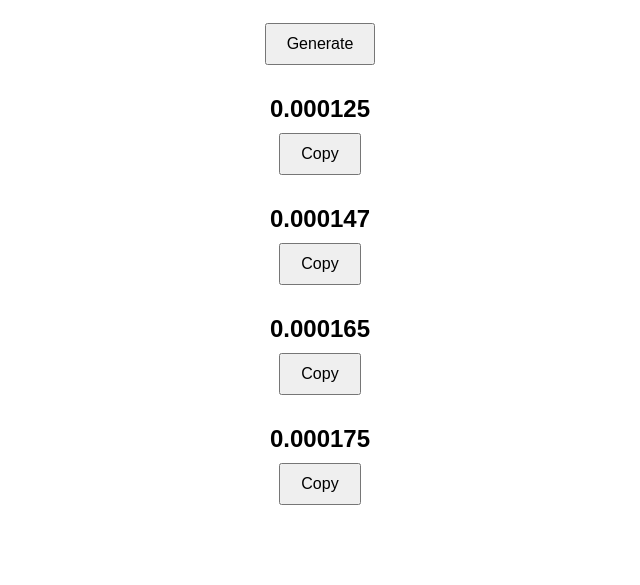
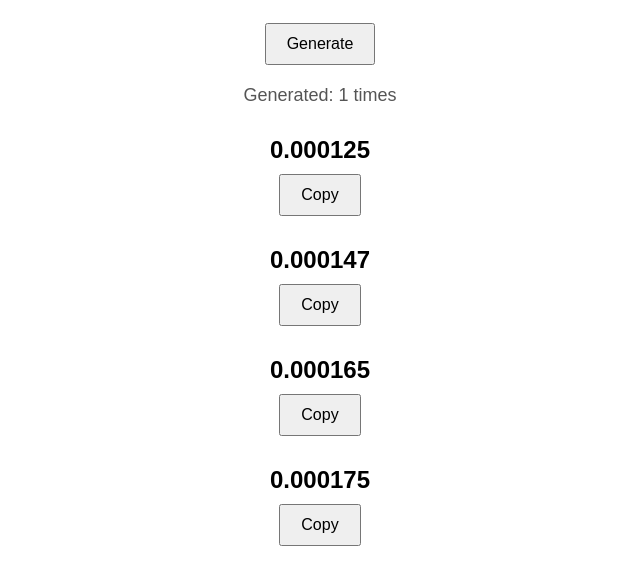
Before and after one commit to nohaha20/amount-generator, a plain HTML site: page index.html in a window 1280 px wide. Both pictures are taken after a click on the button "Generate". Shown: the part 131-716 px from the top of the page, without its empty margins (320-960 px from the left). Drawn offline with Linux system fonts and the light colour scheme.

Commit message:
Update index.html

```diff
--- a/index.html
+++ b/index.html
@@ -26,11 +26,20 @@
       font-size: 24px;
       font-weight: bold;
     }
+
+    .counter {
+      margin-top: 20px;
+      font-size: 18px;
+      color: #555;
+    }
   </style>
 </head>
 <body>
   <h1>Random Amount Generator</h1>
   <button onclick="generateAmounts()">Generate</button>
+
+  <!-- Elemen counter -->
+  <div class="counter" id="counterText">Generated: 0 times</div>
 
   <div class="result-container">
     <div class="result" id="result1">Click to generate</div>
@@ -50,26 +59,32 @@
   </div>
 
   <script>
+    let count = 0; // Inisialisasi counter
+
     function generateAmounts() {
       const min = 100;
       const max = 199;
 
       const random1 = Math.floor(Math.random() * (max - min + 1)) + min;
       const random2 = Math.floor(Math.random() * (max - min + 1)) + min;
- const random3 = Math.floor(Math.random() * (max - min + 1)) + min;
-       const random4 = Math.floor(Math.random() * (max - min + 1)) + min;
+      const random3 = Math.floor(Math.random() * (max - min + 1)) + min;
+      const random4 = Math.floor(Math.random() * (max - min + 1)) + min;
 
       document.getElementById('result1').textContent = '0.000' + random1;
       document.getElementById('result2').textContent = '0.000' + random2;
       document.getElementById('result3').textContent = '0.000' + random3;
       document.getElementById('result4').textContent = '0.000' + random4;
+
+      // Tambahkan 1 ke penghitung dan update tampilan
+      count++;
+      document.getElementById('counterText').textContent = `Generated: ${count} times`;
     }
 
-       function copyToClipboard(elementId) {
+    function copyToClipboard(elementId) {
       const text = document.getElementById(elementId).textContent;
       navigator.clipboard.writeText(text)
         .catch(err => console.error('Copy failed:', err));
-       }
+    }
   </script>
 </body>
 </html>
```
